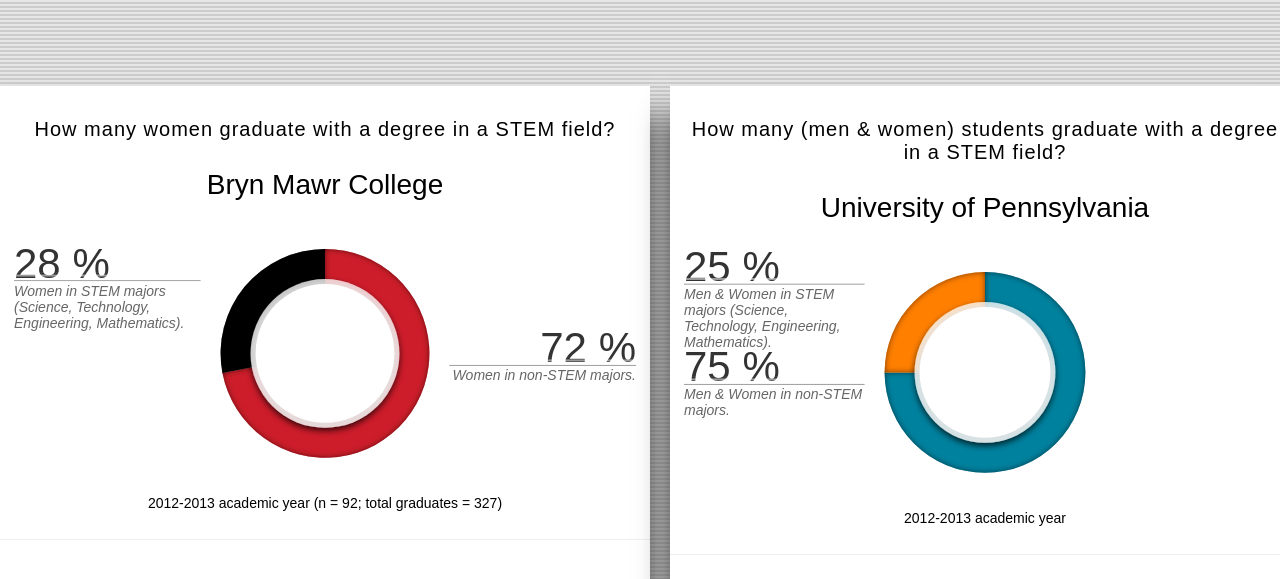
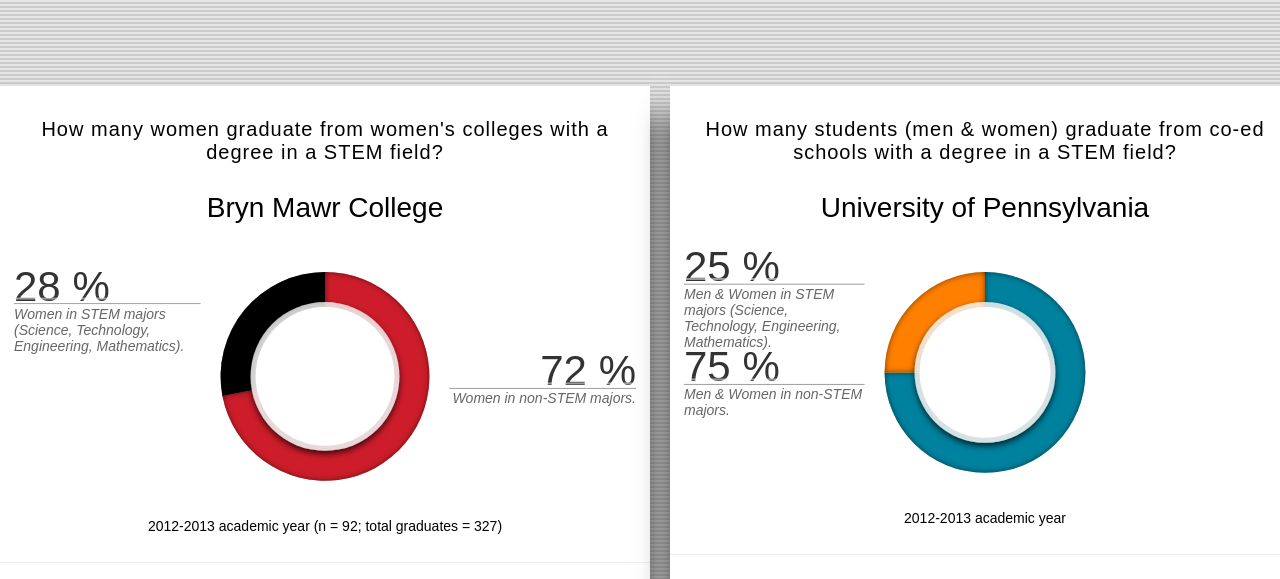
Before and after one commit to yprabhu/STEM-Women, a plain HTML site: page index.html in a window 1280 px wide. Shown: the part 110-689 px from the top of the page. Drawn offline with nearby package versions, Linux system fonts and the light colour scheme.

Commit message:
update text for column headers

```diff
--- a/index.html
+++ b/index.html
@@ -22,7 +22,7 @@
 <div class="charts--container">
   <ul>
     <li class="chart">
-      <h2 class="chart--subHeader">How many women graduate with a degree in a STEM field?</h2>
+      <h2 class="chart--subHeader">How many women graduate from women's colleges with a degree in a STEM field?</h2>
       <h3 class="chart--headline">Bryn Mawr College</h3>
       <div id="pieChart_BMC">
         <svg id="pieChartSVG">
@@ -166,7 +166,7 @@
     <div class="charts--container">
       <ul>
         <li class="chart">
-          <h2 class="chart--subHeader">How many (men &amp; women) students graduate with a degree in a STEM field?</h2>
+          <h2 class="chart--subHeader">How many students (men &amp; women) graduate from co-ed schools with a degree in a STEM field?</h2>
           <h3 class="chart--headline">University of Pennsylvania</h3>
           <div id="pieChart_Penn">
             <svg id="pieChartSVG">
```
